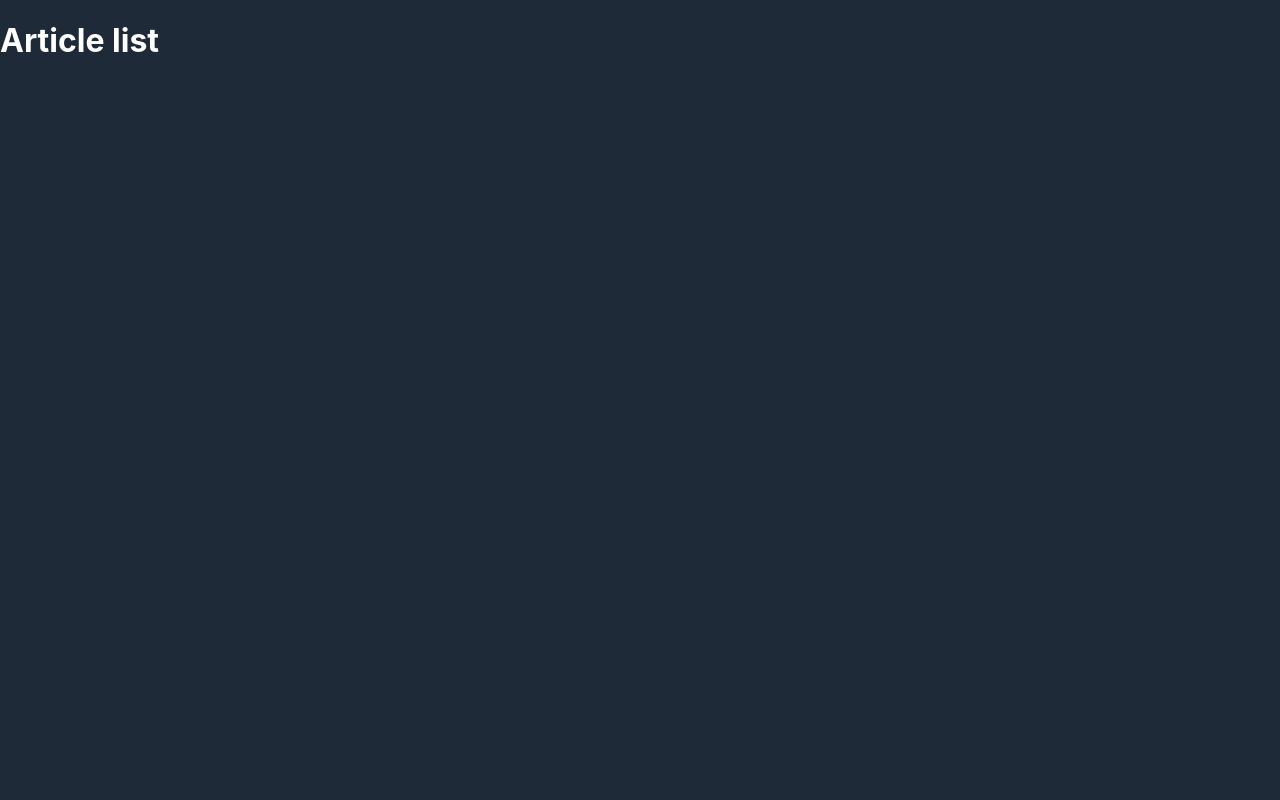
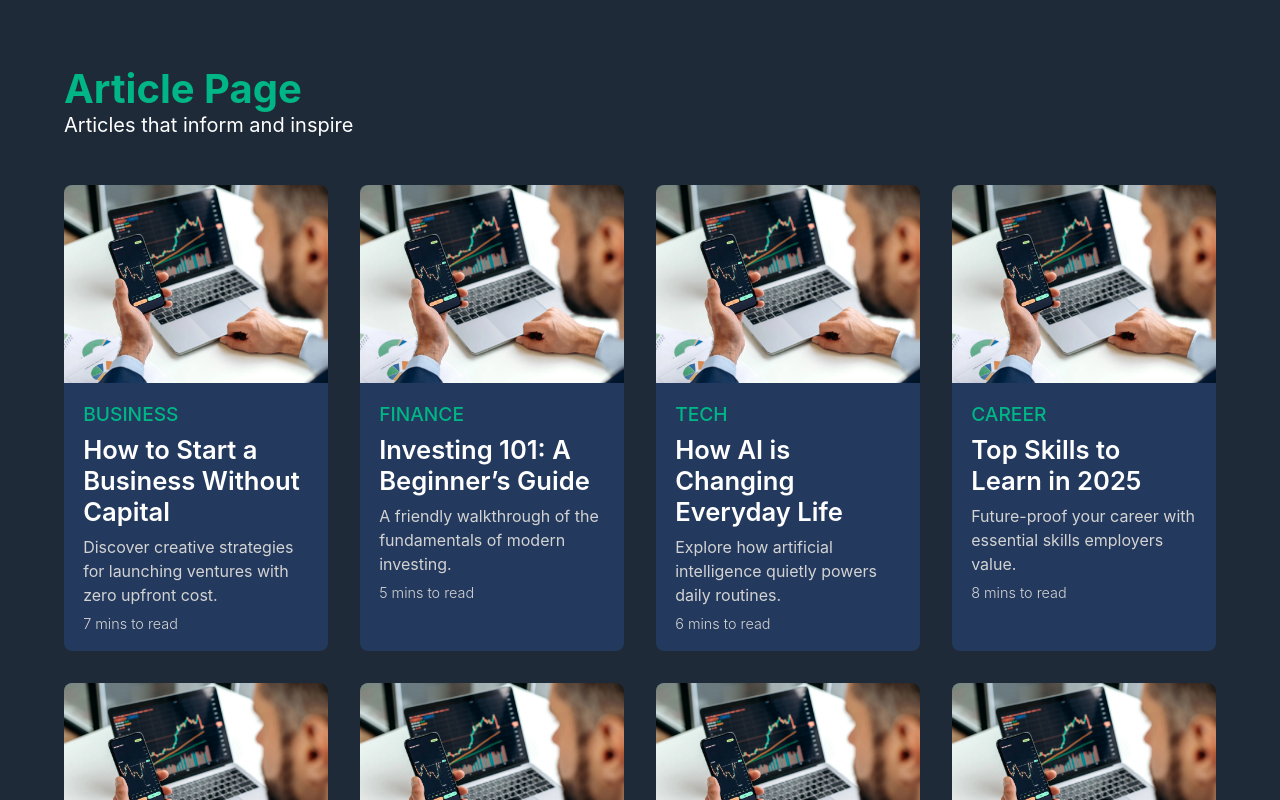
Before and after one commit to DhennisNizal/wealth-pivot, a React (Vite) app: page /article-page in a window 1280 px wide. Shown: the top 800 px of the page. Built offline with nearby package versions, Linux system fonts and the light colour scheme.

Commit message:
tweak (article-list): fetch and display articles

```diff
--- a/src/modules/article-list/artcle-list.jsx
+++ b/src/modules/article-list/artcle-list.jsx
@@ -1,12 +1,29 @@
-import React from "react";
-import styled from "styled-components";
-
-const Title = styled.h1`
-  color: white;
-`;
+import React, { use } from "react";
+import { useEffect } from "react";
+import * as S from "./styles";
+import SectionTitle from "../../components/section-title";
+import ArticleCard from "../../components/article-card";
+import { articles } from "../article/data";
 
 const ArticleList = () => {
-  return <Title>Article list</Title>;
+  useEffect(() => {
+    window.scrollTo(0, 0);
+  }, []);
+
+  return (
+    <S.Container>
+      <SectionTitle
+        title="Article Page"
+        subtitle="Articles that inform and inspire"
+      />
+
+      <S.ContentWrapper>
+        {articles.map((item) => (
+          <ArticleCard key={item.id} item={item} />
+        ))}
+      </S.ContentWrapper>
+    </S.Container>
+  );
 };
 
 export default ArticleList;
--- a/src/modules/article-list/styles.js
+++ b/src/modules/article-list/styles.js
@@ -0,0 +1,27 @@
+import styled from "styled-components";
+import { breakpoint } from "../../styles";
+
+export const Container = styled.section`
+  width: 100%;
+  padding: 4rem 4rem 1rem 4rem;
+  margin-bottom: 8rem;
+
+  ${breakpoint.mobile} {
+    padding: 2rem;
+  }
+`;
+
+export const ContentWrapper = styled.div`
+  display: grid;
+  grid-template-columns: repeat(4, 1fr);
+  gap: 2rem;
+  justify-content: center;
+
+  ${breakpoint.mobile} {
+    grid-template-columns: repeat(1, 1fr);
+  }
+
+  ${breakpoint.tablet} {
+    grid-template-columns: repeat(2, 1fr);
+  }
+`;
```
